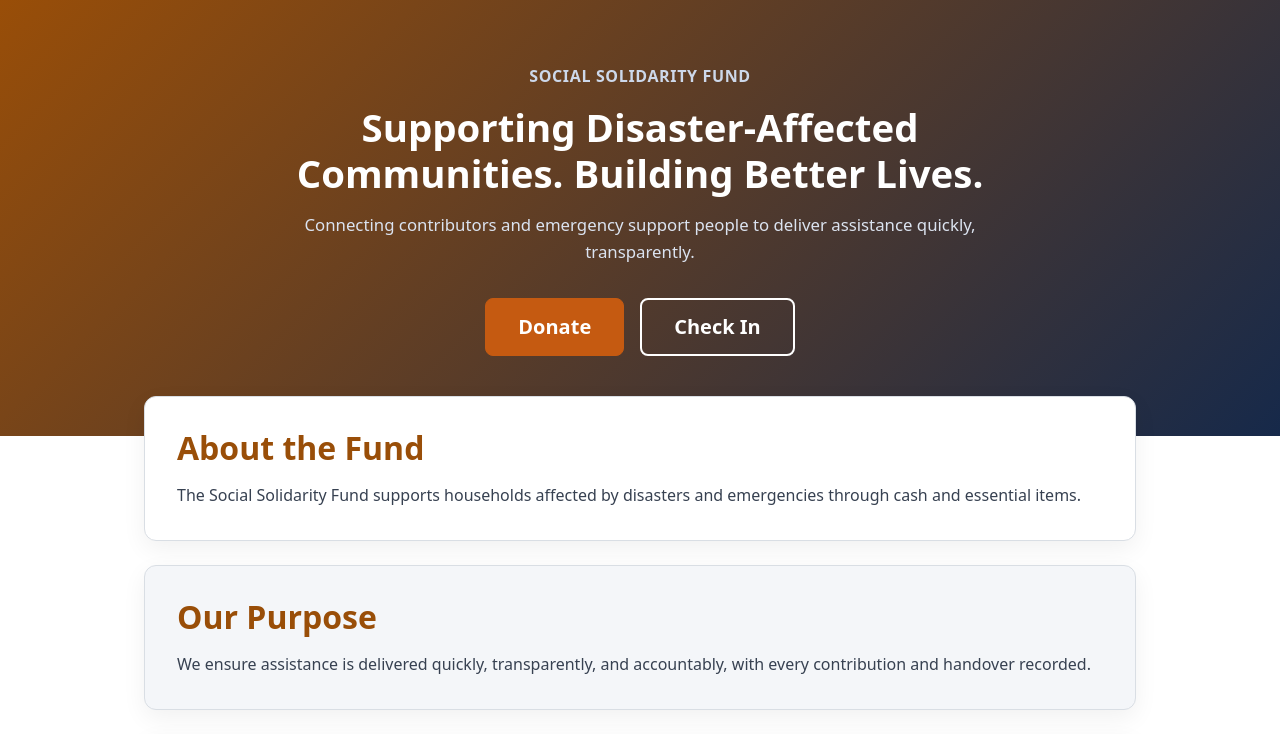
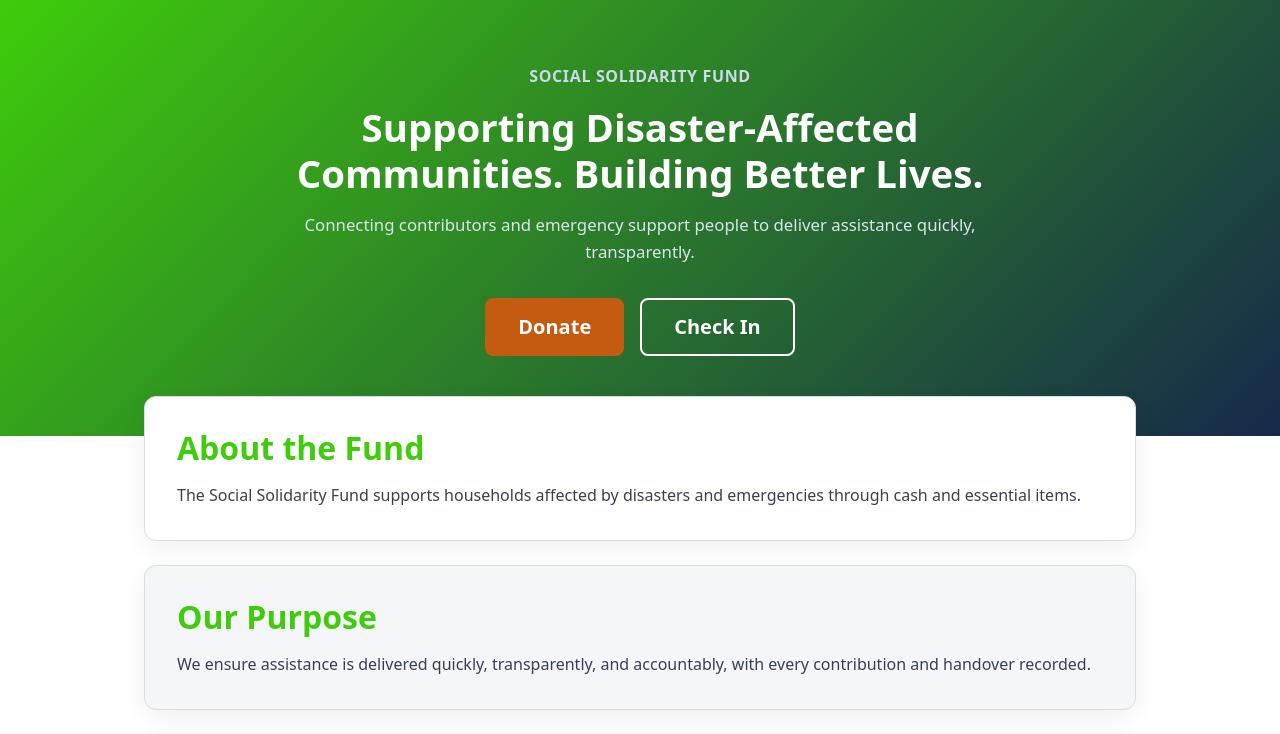
Before and after one commit to masilio/solidarityfund, a Next.js app in the folder frontend/: page / in a window 1280 px wide. Shown: the top 734 px of the page. Built offline with nearby package versions, Linux system fonts and the light colour scheme.

Commit message:
change BG color on Home Page

```diff
--- a/frontend/styles/globals.css
+++ b/frontend/styles/globals.css
@@ -1,6 +1,6 @@
 
 :root {
-  --sf-navy: #994e08;
+  --sf-navy: #3fcc0b;
   --sf-navy-dark: #16294A;
   --sf-orange: #C55A11;
   --sf-green: #1E7B34;
```
